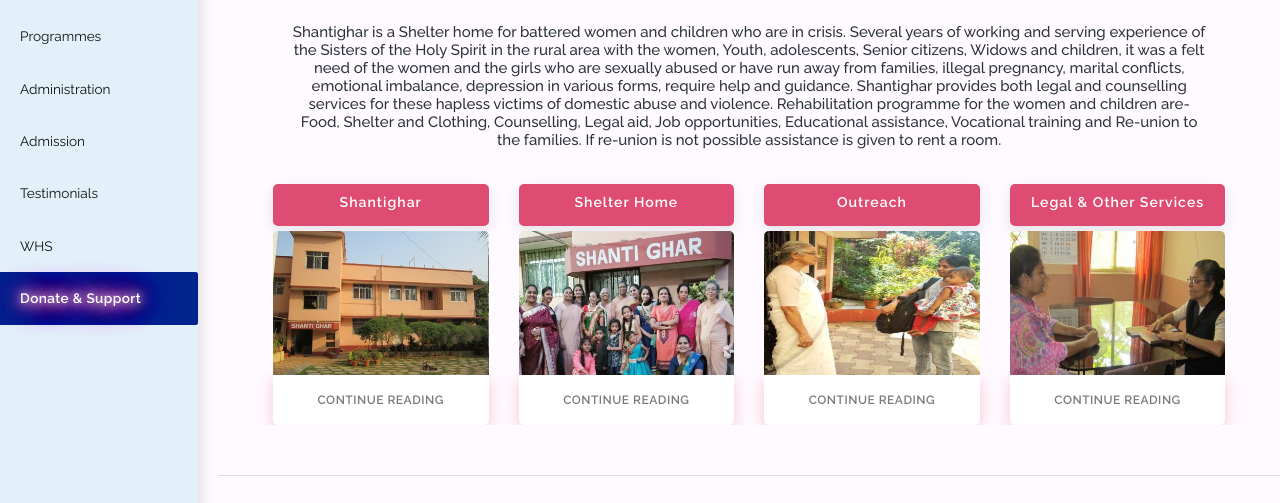
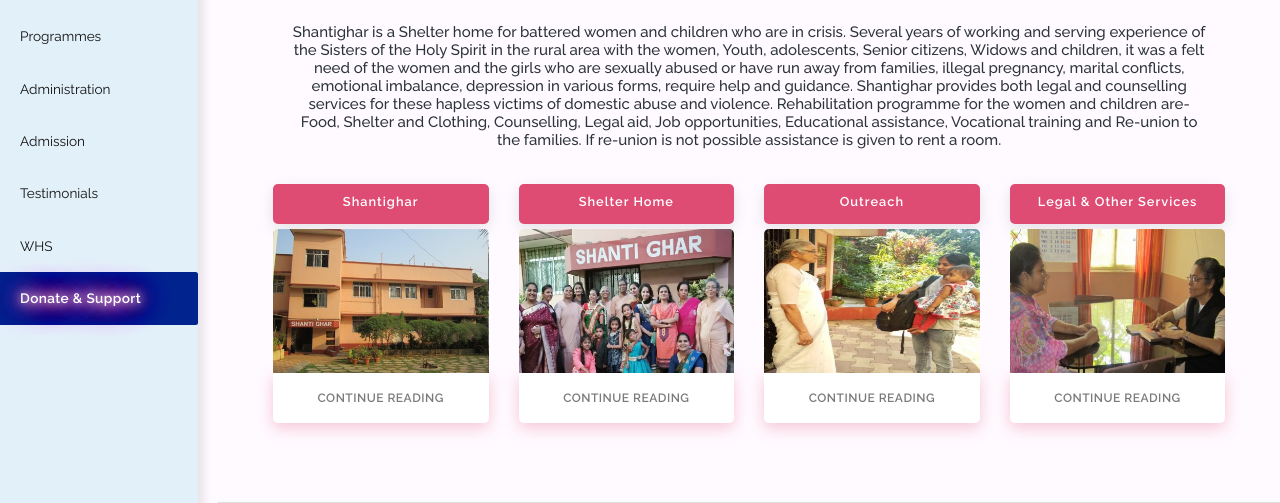
Before and after one commit to grejojoby/shantighar-website, a plain HTML site: page index.html in a window 1280 px wide. Shown: the part 297-800 px from the top of the page. Drawn offline with nearby package versions, Linux system fonts and the light colour scheme.

Commit message:
margin bottom fix

```diff
--- a/css/style.css
+++ b/css/style.css
@@ -735,7 +735,7 @@
 
 .featured-places .featured-item .down-content-2 h4 {
   margin-top: 0px;
-  font-size: 1.1vw;
+  font-size: 1vw;
   font-weight: 600;
   /* color: #232323; */
   color: #fff;
--- a/index.html
+++ b/index.html
@@ -158,7 +158,7 @@
                                     given to rent a room.
                                 </h4>
                             </div>
-                            <div class="row">
+                            <div class="row" style="margin-bottom: 3%;">
                                 <div class="col-xl-3 col-md-4 col-sm-6 col-xs-6 mt-5">
                                     <div class="featured-item">
                                         <div class="down-content-2">
```
